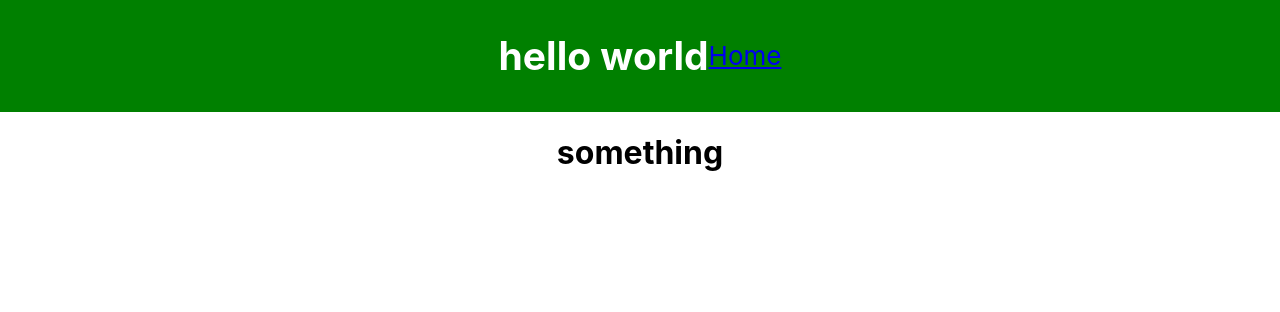
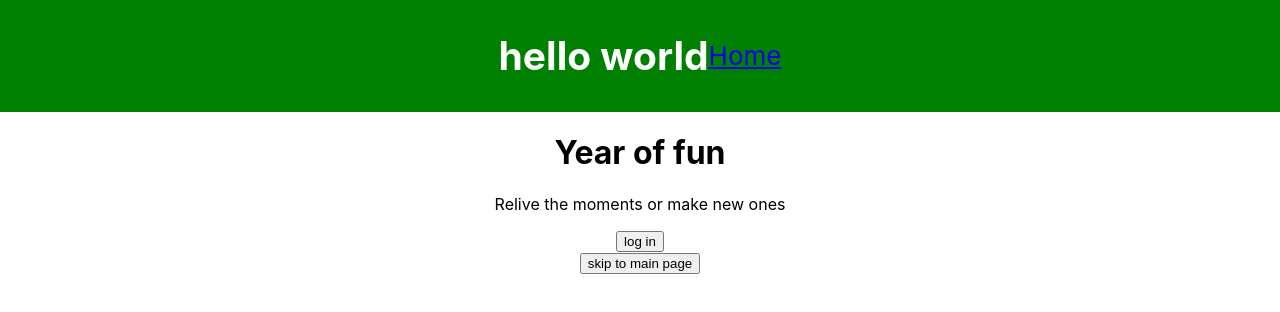
Before and after one commit to ko1h/ticket-dark, a React app: page /#/ in a window 1280 px wide. Shown: the top 312 px of the page. Built offline with nearby package versions, Linux system fonts and the light colour scheme.

Commit message:
Add static button so user can log in or skip to main page

```diff
--- a/src/components/App.js
+++ b/src/components/App.js
@@ -2,7 +2,7 @@ import React from 'react';
 import './App.scss';
 import Error404 from './Error404';
 import Header from './Header';
-import Home from './Home';
+import Welcome from './Welcome';
 import { Switch, Route } from 'react-router-dom';
 
 function App() {
@@ -10,7 +10,7 @@ function App() {
     <div className="App">
       <Header/>
       <Switch>
-        <Route exact path='/' component={Home} />
+        <Route exact path='/' component={Welcome} />
         <Route component={Error404}/>
       </Switch>
     </div>
--- a/src/components/Home.js
+++ /dev/null
@@ -1,12 +0,0 @@
-import React from 'react';
-import styled from 'styled-components'
-
-function Home(){
-  return(
-    <div>
-      <h1>something</h1>
-    </div>
-  )
-}
-
-export default Home
--- /dev/null
+++ b/src/components/Welcome.js
@@ -0,0 +1,16 @@
+import React from 'react';
+import styled from 'styled-components'
+
+function Welcome(){
+  return(
+    <div>
+      <h1>Year of fun</h1>
+      <p>Relive the moments or make new ones</p>
+      <button>log in</button>
+      <br />
+      <button>skip to main page</button>
+    </div>
+  )
+}
+
+export default Welcome
```
